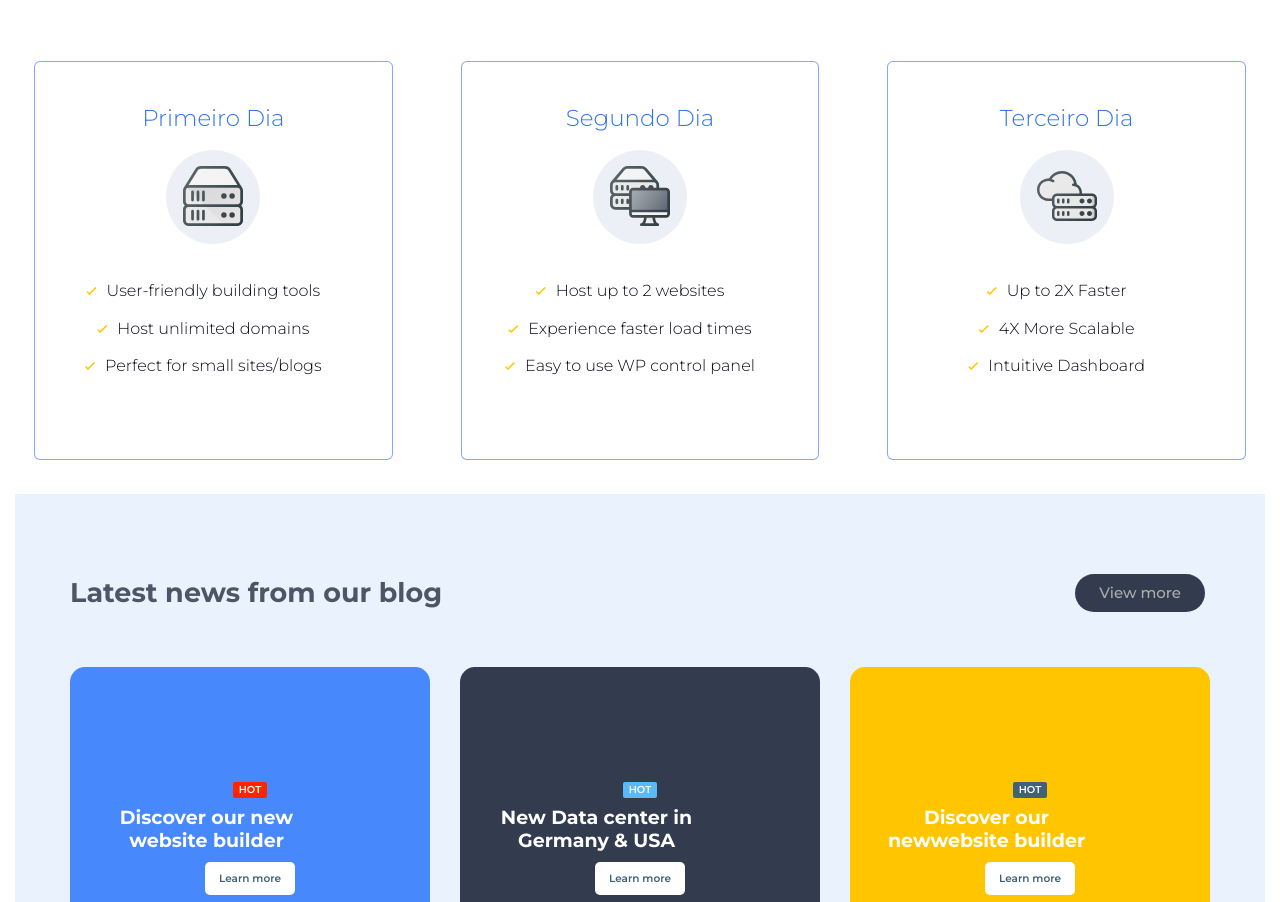
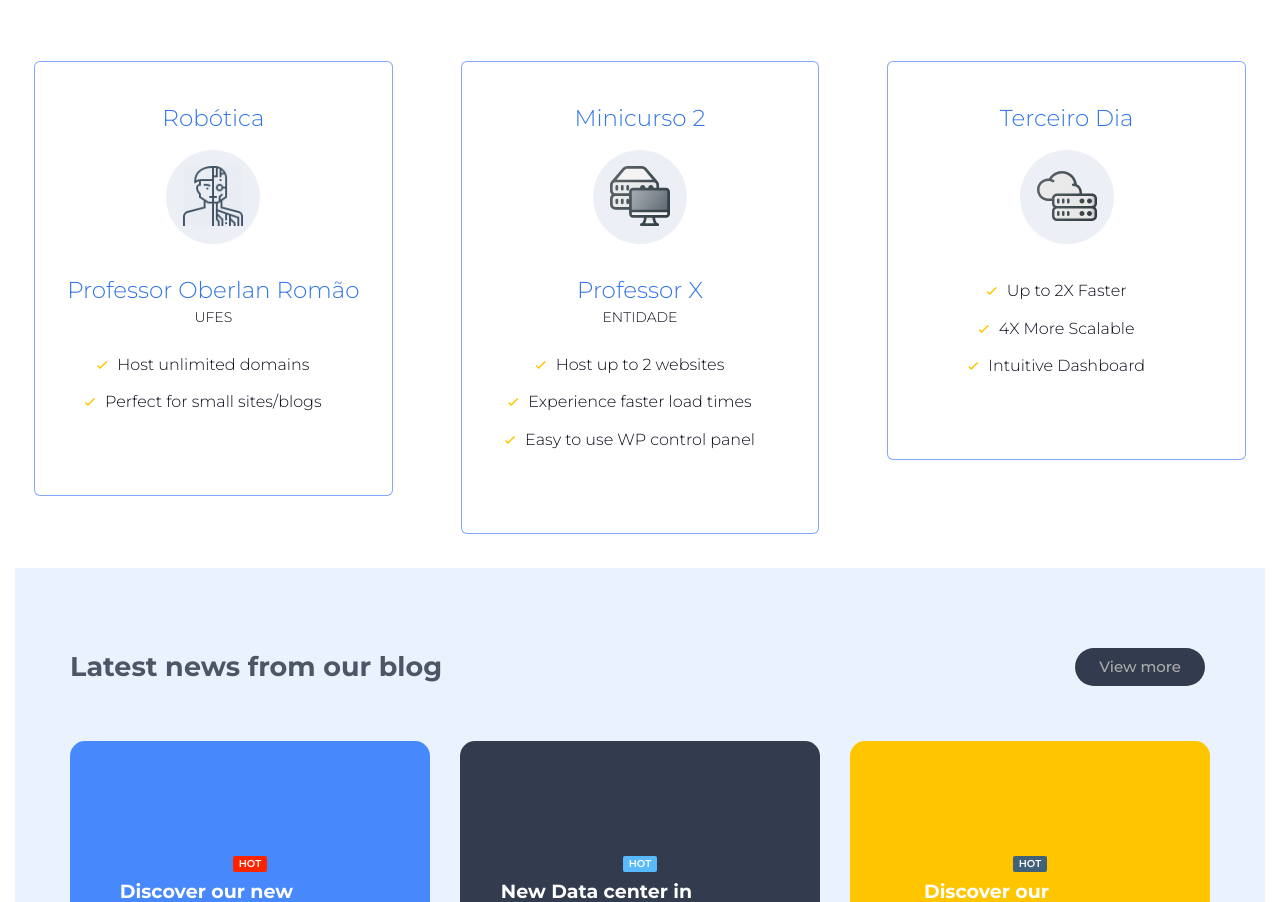
Before and after one commit to lgrm/encomp, a plain HTML site: page Template/index.html in a window 1280 px wide. Shown: the part 4565-5467 px from the top of the page. Drawn offline with Linux system fonts and the light colour scheme.

Commit message:
minicurso

```diff
--- a/Template/css/style.css
+++ b/Template/css/style.css
@@ -591,7 +591,9 @@ body.fullpage {
 
 .navbar-brand {
     padding: 24px 15px;
-}
+
+}
+
 
 .navbar-brand img {
     width: 122px;
@@ -856,6 +858,7 @@ nav.navbar .navbar-nav-centered {
 
 nav.navbar .navbar-collapse-centered {
     text-align: center;
+
 }
 
 nav.navbar .nav .open > a {
--- a/Template/index.html
+++ b/Template/index.html
@@ -267,13 +267,18 @@
         <div class="row custom-padding">
             <div class="col-sm-6 col-md-4">
                 <div class="pricing-box">
-                    <div class="pricing-title">Primeiro Dia</div>
+                    <div class="pricing-title">Robótica</div>
                     <div class="pricing-icon">
-                        <div class="icon"><img src="images/server1.svg" alt=""></div>
+                        <div class="icon"><img src="images/robot.png" alt=""></div>
+                    </div>
+                        <div class="pricing-price">
+                        <div class="price">
+                            <span class="num">Professor Oberlan Romão</span>
+                            <div class="price-info">UFES</div>
+                        </div>
                     </div>
                     <div class="pricing-details">
                         <ul>
-                            <li>User-friendly building tools</li>
                             <li>Host unlimited domains</li>
                             <li>Perfect for small sites/blogs</li>
                         </ul>
@@ -282,9 +287,15 @@
             </div>
             <div class="col-sm-6 col-md-4">
                 <div class="pricing-box">
-                    <div class="pricing-title">Segundo Dia</div>
+                    <div class="pricing-title">Minicurso 2</div>
                     <div class="pricing-icon">
                         <div class="icon"><img src="images/server4.svg" alt=""></div>
+                    </div>
+                      <div class="pricing-price">
+                        <div class="price">
+                            <span class="num">Professor X</span>
+                            <div class="price-info">ENTIDADE</div>
+                        </div>
                     </div>
                     <div class="pricing-details">
                         <ul>
```
Also changed, not shown: Template/images/robot.png (added).
